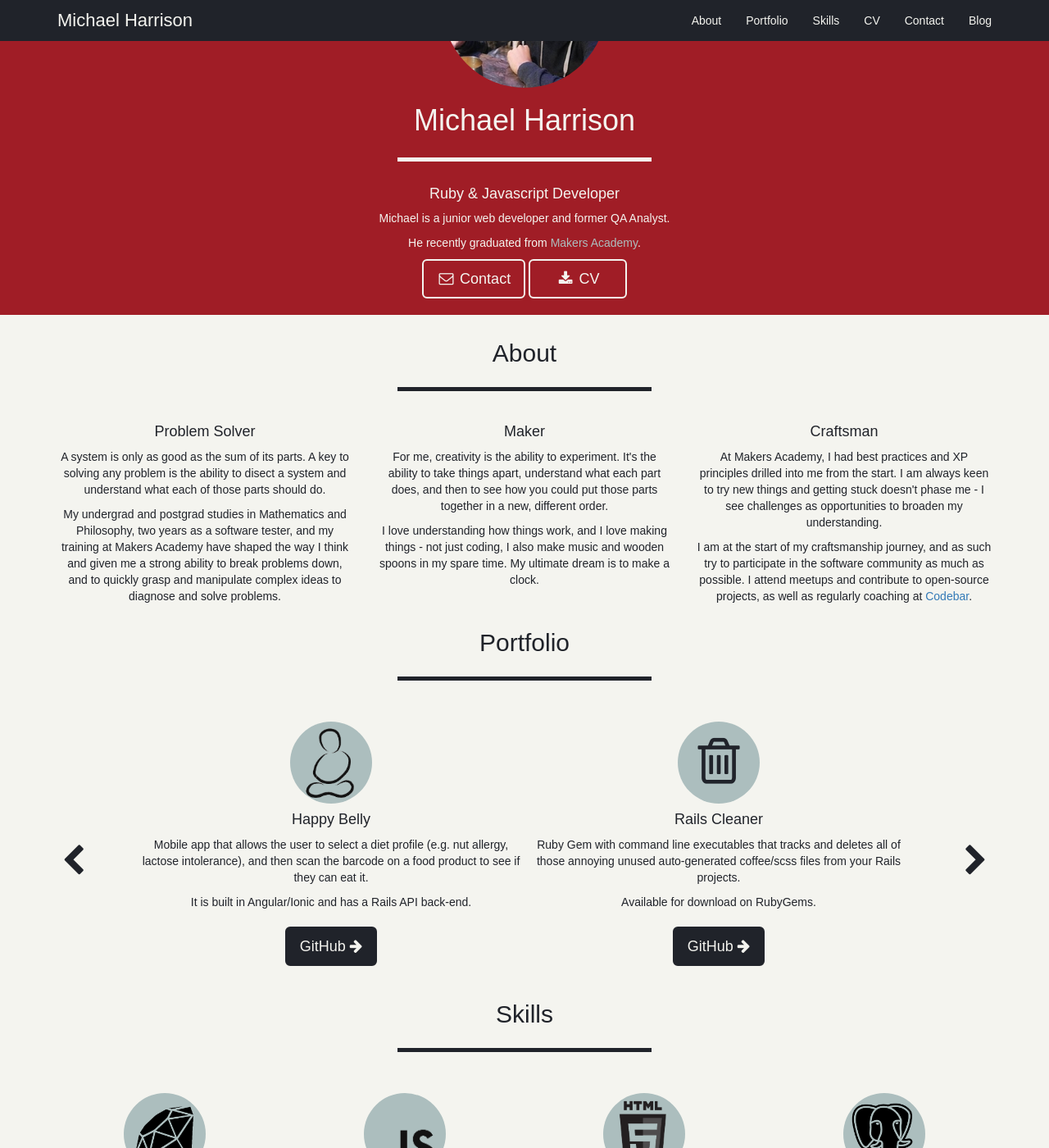
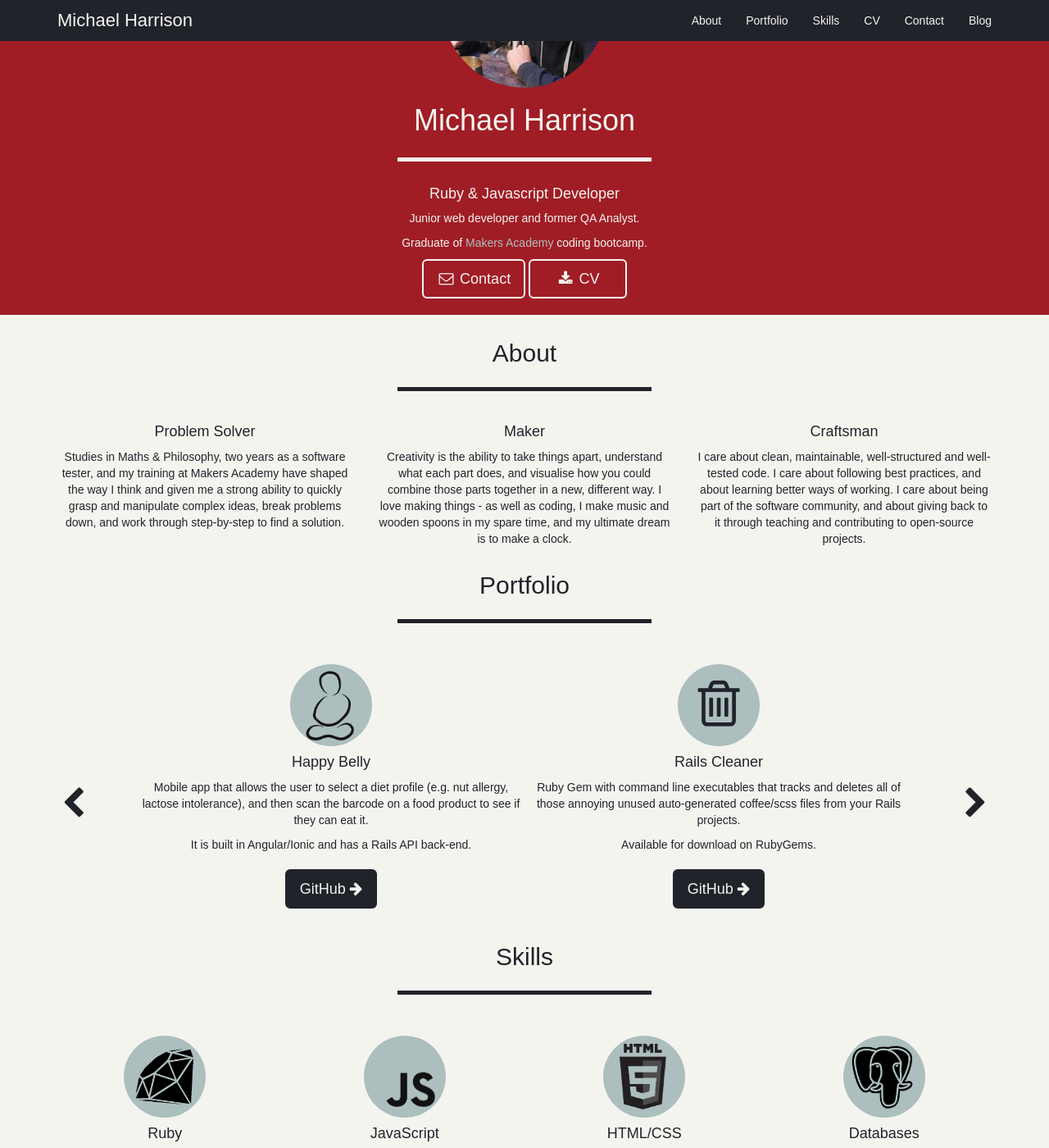
Before and after one commit to harrim91/harrim91.github.io, a Jekyll site: the page built from index.html, in a window 1280 px wide and 1400 px high, scrolled down 193 px. Shown: the whole window at 82% size. Built offline with Jekyll 4.4.1, drawn with Linux system fonts in a browser that asks for light colours; some web fonts are replaced.

Commit message:
resized contact icons, changed about copy

```diff
--- a/_includes/header.html
+++ b/_includes/header.html
@@ -21,8 +21,8 @@
 
       <div class="row">
         <div class="col-xs-10 col-xs-offset-1">
-          <p>Michael is a junior web developer and former QA Analyst.</p>
-          <p>He recently graduated from <a href="http://www.makersacademy.com/" target="_blank">Makers Academy</a>.</p>
+          <p>Junior web developer and former QA Analyst.</p>
+          <p>Graduate of <a href="http://www.makersacademy.com/" target="_blank">Makers Academy</a> coding bootcamp.</p>
         </div>
       </div>
       <div class="row">
--- a/index.html
+++ b/index.html
@@ -15,20 +15,17 @@
 		<div class="row">
 			<div class="col-xs-12 col-md-4 text-center about-card wow fadeIn">
 				<h4>Problem Solver</h4>
-				<p>A system is only as good as the sum of its parts. A key to solving any problem is the ability to disect a system and understand what each of those parts should do.</p>
-				<p>My undergrad and postgrad studies in Mathematics and Philosophy, two years as a software tester, and my training at Makers Academy have shaped the way I think and given me a strong ability to break problems down, and to quickly grasp and manipulate complex ideas to diagnose and solve problems.</p>
+				<p>Studies in Maths &amp; Philosophy, two years as a software tester, and my training at Makers Academy have shaped the way I think and given me a strong ability to quickly grasp and manipulate complex ideas, break problems down, and work through step-by-step to find a solution.</p>
 			</div>
 
 			<div class="col-xs-12 col-md-4 text-center about-card wow fadeIn">
 				<h4>Maker</h4>
-				<p>For me, creativity is the ability to experiment. It's the ability to take things apart, understand what each part does, and then to see how you could put those parts together in a new, different order.</p>
-				<p>I love understanding how things work, and I love making things - not just coding, I also make music and wooden spoons in my spare time. My ultimate dream is to make a clock.</p>
+				<p>Creativity is the ability to take things apart, understand what each part does, and visualise how you could combine those parts together in a new, different way. I love making things - as well as coding, I make music and wooden spoons in my spare time, and my ultimate dream is to make a clock.</p>
 			</div>
 
 			<div class="col-xs-12 col-md-4 text-center about-card wow fadeIn">
 				<h4>Craftsman</h4>
-				<p>At Makers Academy, I had best practices and XP principles drilled into me from the start. I am always keen to try new things and getting stuck doesn't phase me - I see challenges as opportunities to broaden my understanding.</p>
-				<p>I am at the start of my craftsmanship journey, and as such try to participate in the software community as much as possible. I attend meetups and contribute to open-source projects, as well as regularly coaching at <a href="http://www.codebar.io" target="_blank">Codebar</a>.</p>
+				<p>I care about clean, maintainable, well-structured and well-tested code. I care about following best practices, and about learning better ways of working. I care about being part of the software community, and about giving back to it through teaching and contributing to open-source projects.</p>
 			</div>
 		</div>
 	</section>
@@ -78,7 +75,7 @@
 					<h4>Instascam</h4>
 					<p>Instagram clone built in Rails in a single weekend. Users can create accounts, post, view, comment on and like pictures.</p>
 					<p>Uses Bootstrap, AWS, Devise and is hosted on Heroku.</p>
-					<a class="btn btn-lg" href="http://www.github.com/harrim91/instagram_clone" target="_blank">GitHub
+					<a class="btn btn-lg" href="http://www.github.com/harrim91/instagram-challenge" target="_blank">GitHub
 						<i class="fa fa-va fa-arrow-right"></i>
 					</a>
 				</div>
--- a/public/css/main.css
+++ b/public/css/main.css
@@ -215,13 +215,13 @@
 
 #contact .btn-social {
 	display: inline-block;
-	width: 100px;
-	height: 100px;
+	width: 70px;
+	height: 70px;
 	border: 2px solid #acbebe;
 	border-radius: 100%;
 	text-align: center;
-	font-size: 40px;
-	line-height: 90px;
+	font-size: 28px;
+	line-height: 63px;
 }
 
 footer .btn-social:hover {
```
